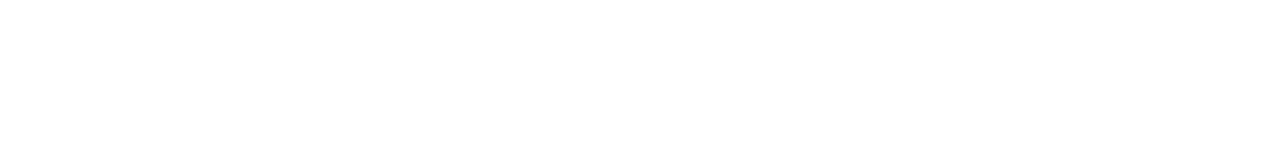
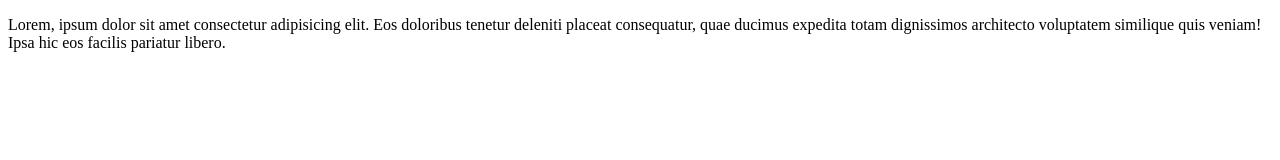
Before and after one commit to anchome/iniciacion-a-git-github, a plain HTML site: page assets/prueba.html in a window 1280 px wide. Drawn offline with Linux system fonts and the light colour scheme.

Commit message:
añadido comentario Loren

```diff
--- a/assets/prueba.html
+++ b/assets/prueba.html
@@ -1,12 +1,17 @@
 <!DOCTYPE html>
 <html lang="en">
-<head>
-    <meta charset="UTF-8">
-    <meta http-equiv="X-UA-Compatible" content="IE=edge">
-    <meta name="viewport" content="width=device-width, initial-scale=1.0">
+  <head>
+    <meta charset="UTF-8" />
+    <meta http-equiv="X-UA-Compatible" content="IE=edge" />
+    <meta name="viewport" content="width=device-width, initial-scale=1.0" />
     <title>Document</title>
-</head>
-<body>
-
-</body>
+  </head>
+  <body>
+    <p>
+      Lorem, ipsum dolor sit amet consectetur adipisicing elit. Eos doloribus
+      tenetur deleniti placeat consequatur, quae ducimus expedita totam
+      dignissimos architecto voluptatem similique quis veniam! Ipsa hic eos
+      facilis pariatur libero.
+    </p>
+  </body>
 </html>
```
